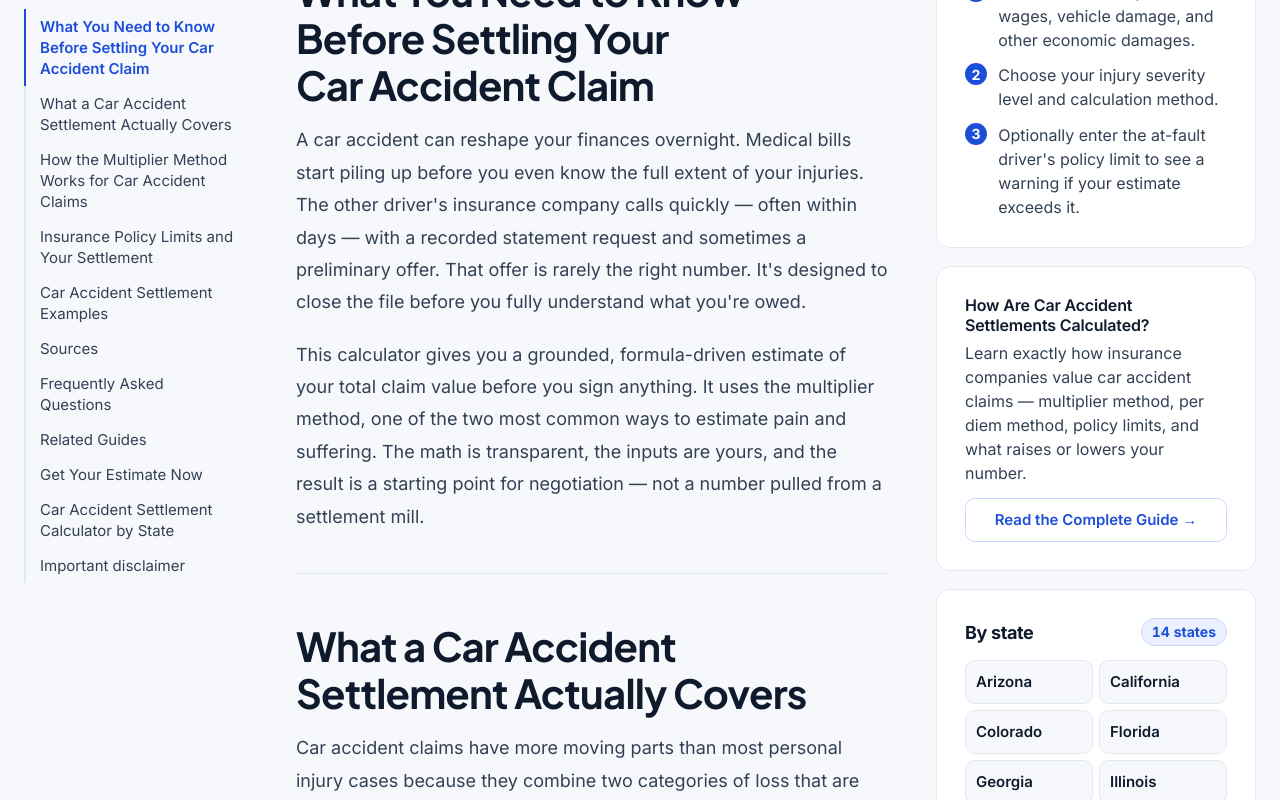
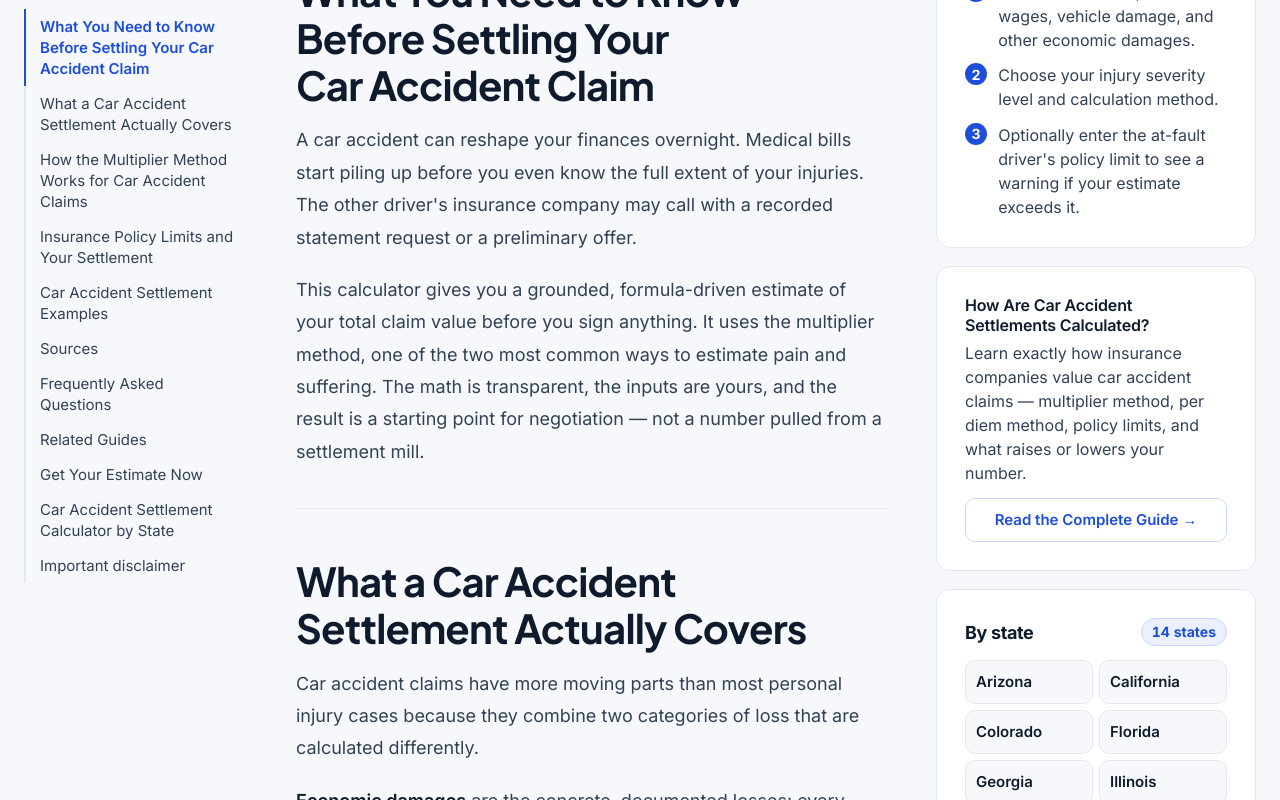
Before and after one commit to ab-554/settlebrook, a Next.js app: page /car-accident-settlement-calculator in a window 1280 px wide. Shown: the part 2920-3720 px from the top of the page. Built offline with nearby package versions, Linux system fonts and the light colour scheme.

Commit message:
Remove unsourced claims from main tool pages (car)
Co-Authored-By: Claude Sonnet 5.5 <noreply@anthropic.com>
Claude-Session: https://claude.ai/code/session_017fruwJ6neSFW2BDRtYh35p

```diff
--- a/app/car-accident-settlement-calculator/page.tsx
+++ b/app/car-accident-settlement-calculator/page.tsx
@@ -246,7 +246,7 @@ export default function CarAccidentCalculatorPage() {
               What You Need to Know Before Settling Your Car Accident Claim
             </h2>
             <p style={{ color: 'var(--ink-2)', lineHeight: '1.8', marginBottom: '20px' }}>
-              A car accident can reshape your finances overnight. Medical bills start piling up before you even know the full extent of your injuries. The other driver&apos;s insurance company calls quickly — often within days — with a recorded statement request and sometimes a preliminary offer. That offer is rarely the right number. It&apos;s designed to close the file before you fully understand what you&apos;re owed.
+              A car accident can reshape your finances overnight. Medical bills start piling up before you even know the full extent of your injuries. The other driver&apos;s insurance company may call with a recorded statement request or a preliminary offer.
             </p>
             <p style={{ color: 'var(--ink-2)', lineHeight: '1.8', marginBottom: '20px' }}>
               This calculator gives you a grounded, formula-driven estimate of your total claim value before you sign anything. It uses the multiplier method, one of the two most common ways to estimate pain and suffering. The math is transparent, the inputs are yours, and the result is a starting point for negotiation — not a number pulled from a settlement mill.
@@ -266,7 +266,7 @@ export default function CarAccidentCalculatorPage() {
               <strong style={{ color: 'var(--ink)' }}>Economic damages</strong> are the concrete, documented losses: every medical bill from the ER, every follow-up visit, every physical therapy session, every prescription. Add to that any wages you lost while you were recovering, any earning capacity you&apos;ve permanently lost, and the cost to repair or replace your vehicle. These are provable with receipts and records, and they form the foundation of your claim.
             </p>
             <p style={{ color: 'var(--ink-2)', lineHeight: '1.8', marginBottom: '20px' }}>
-              <strong style={{ color: 'var(--ink)' }}>Non-economic damages</strong> — pain and suffering — sit on top of that foundation. They compensate for the physical pain, the sleepless nights, the anxiety about recovery, the hobbies you can&apos;t participate in, and the ways your relationships have changed. These don&apos;t come with a receipt, but they are legally recoverable and often make up the larger portion of a settlement.
+              <strong style={{ color: 'var(--ink)' }}>Non-economic damages</strong> — pain and suffering — sit on top of that foundation. They compensate for the physical pain, the sleepless nights, the anxiety about recovery, the hobbies you can&apos;t participate in, and the ways your relationships have changed. These don&apos;t come with a receipt, but they are legally recoverable.
             </p>
             <p style={{ color: 'var(--ink-2)', lineHeight: '1.8', marginBottom: '20px' }}>
               What sets car accident claims apart from other personal injury cases is the addition of <strong style={{ color: 'var(--ink)' }}>property damage</strong> — your vehicle. In most states, the at-fault driver&apos;s liability insurance covers your property damage separately from your bodily injury claim, but the total exposure to that insurer includes both. That&apos;s why understanding the relationship between your vehicle damage and the at-fault driver&apos;s policy limit matters: a $30,000 repair on a high-value car can eat significantly into a modest policy before your medical damages are even addressed.
@@ -306,7 +306,7 @@ export default function CarAccidentCalculatorPage() {
               Policy limits are one of the most important — and least understood — constraints on car accident settlements. Your calculated settlement value represents what your claim is theoretically worth. The at-fault driver&apos;s liability policy limit represents the ceiling the insurer will pay.
             </p>
             <p style={{ color: 'var(--ink-2)', lineHeight: '1.8', marginBottom: '20px' }}>
-              Most states require only modest minimum liability coverage. In Texas, that&apos;s 30/60/25 — meaning $30,000 per person, $60,000 per accident, and $25,000 for property damage. In California it&apos;s 30/60/15 (since January 1, 2025 — previously 15/30/5). Even at current levels, these minimums have not kept pace with rising medical costs. A single hospitalization can exceed $30,000 easily.
+              Most states require only modest minimum liability coverage. In Texas, that&apos;s 30/60/25 — meaning $30,000 per person, $60,000 per accident, and $25,000 for property damage. In California it&apos;s 30/60/15 (since January 1, 2025 — previously 15/30/5).
             </p>
             <p style={{ color: 'var(--ink-2)', lineHeight: '1.8', marginBottom: '20px' }}>
               When your calculated settlement exceeds the at-fault driver&apos;s policy limit, you have practical options. Underinsured Motorist (UIM) coverage on your own policy is specifically designed to bridge this gap — it pays the difference between the at-fault driver&apos;s limit and your actual damages, up to your UIM limit. If you have UIM coverage, your own insurer steps in and you negotiate with them instead.
@@ -332,7 +332,7 @@ export default function CarAccidentCalculatorPage() {
               <strong style={{ color: 'var(--ink)' }}>Scenario 2 — Moderate: T-bone collision, shoulder fracture.</strong> You&apos;re hit crossing an intersection. Rotator cuff tear, surgery, five months of physical therapy, near-full recovery. Medical bills: $38,000. Lost wages: $12,000. Vehicle damage: $9,500. Multiplier base: $50,000. At 3.0x: pain and suffering $150,000. Total economic damages: $59,500. Adjusted total: $209,500 before fault reduction.
             </p>
             <p style={{ color: 'var(--ink-2)', lineHeight: '1.8', marginBottom: '20px' }}>
-              <strong style={{ color: 'var(--ink)' }}>Scenario 3 — Severe: Head-on collision, spinal cord injury.</strong> Another driver crosses the centerline. Fractured vertebra, spinal cord damage, permanent partial paralysis. Medical bills: $185,000. Future medical costs: $250,000. Lost wages: $45,000. Future lost earnings: $320,000. Vehicle loss: $28,000. Multiplier base: $800,000. At 4.5x: pain and suffering $3,600,000. Total claim value well over $4,000,000 — and almost certainly subject to policy limits that will cap actual recovery.
+              <strong style={{ color: 'var(--ink)' }}>Scenario 3 — Severe: Head-on collision, spinal cord injury.</strong> Another driver crosses the centerline. Fractured vertebra, spinal cord damage, permanent partial paralysis. Medical bills: $185,000. Future medical costs: $250,000. Lost wages: $45,000. Future lost earnings: $320,000. Vehicle loss: $28,000. Multiplier base: $800,000. At 4.5x: pain and suffering $3,600,000. Total claim value well over $4,000,000 — and recovery may be capped by the at-fault driver&apos;s policy limits.
             </p>
 
             <hr style={{ borderColor: 'var(--line)', margin: '40px 0' }} />
```
